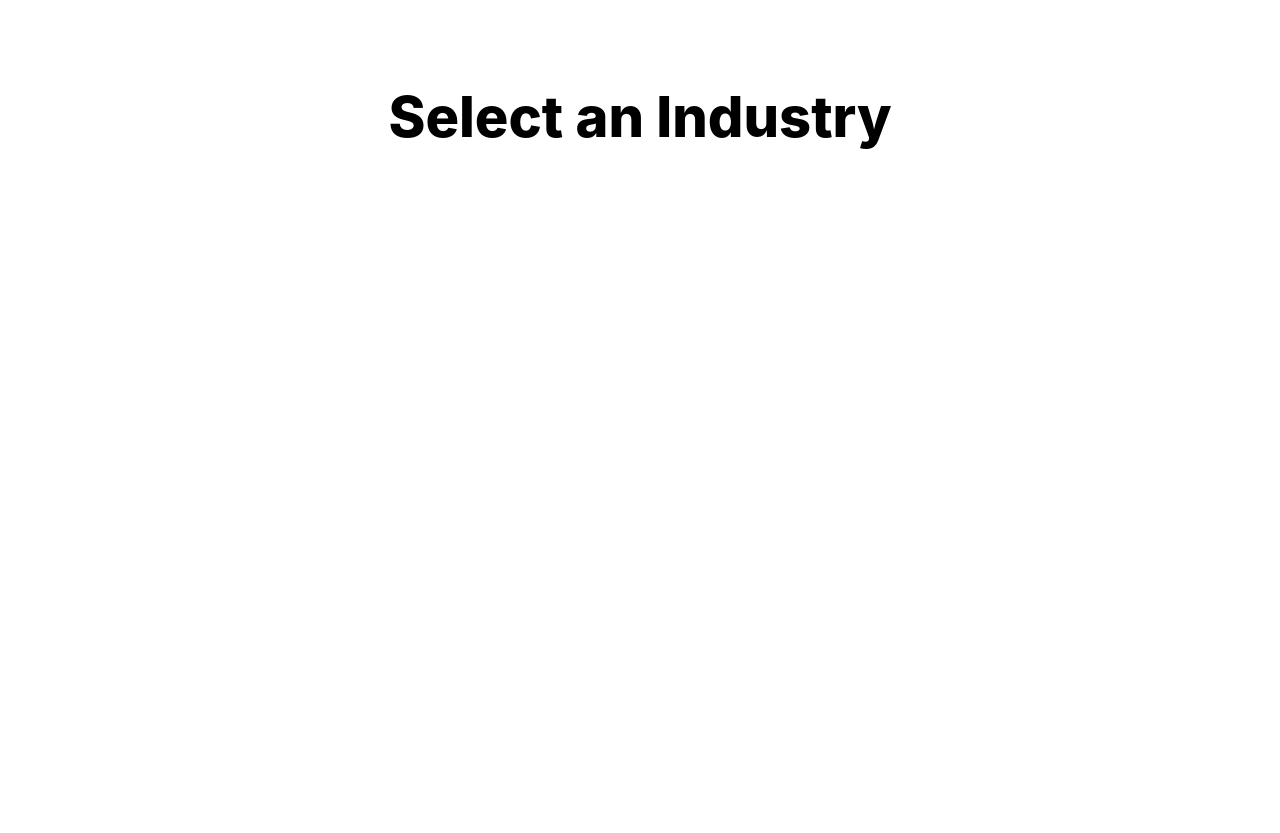
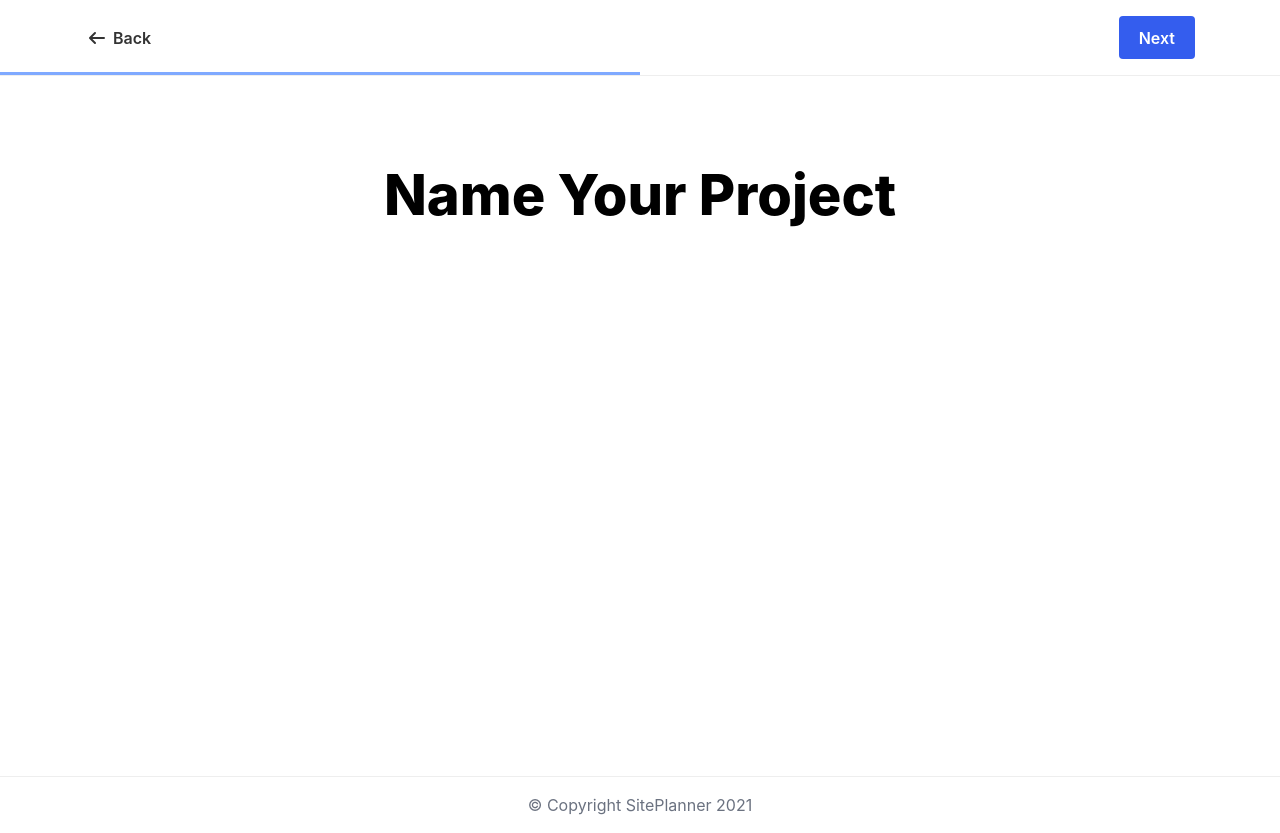
Before and after one commit to oneims/site-planner, a Next.js app in the folder frontend/: page /project-wizard/step-two in a window 1280 px wide. Before the commit the page ends 800 px from the top, so only its background shows below. Built offline with nearby package versions, Linux system fonts and the light colour scheme.

Commit message:
progressbar for project wizard

```diff
--- a/frontend/components/app/base/WizardHeader.js
+++ b/frontend/components/app/base/WizardHeader.js
@@ -9,10 +9,11 @@ import {
 
 import { StyledButton, StyledLinkButton } from "@/components/styledComponents/StyledElements";
 
-const WizardHeader = () => {
+const WizardHeader = (props) => {
+  const { currentStep } = props;
   return (
     <>
-      <StyledHeader className="step step__one">
+      <StyledHeader className={`step step__${currentStep}`}>
         <Container>
           <StyledHeaderWrapper>
             <StyledHeaderColumn>
@@ -29,7 +30,7 @@ const WizardHeader = () => {
               </Link>
             </StyledHeaderColumn>
             <StyledHeaderColumn>
-              <Link href="/get-started">
+              <Link href="/project-wizard/step-two">
                 <StyledButton themeStyle="primary">Next</StyledButton>
               </Link>
             </StyledHeaderColumn>
--- a/frontend/components/app/base/WizardLayout.js
+++ b/frontend/components/app/base/WizardLayout.js
@@ -11,10 +11,10 @@ const StyledMain = styled.main`
 
 export class WizardLayout extends Component {
   render() {
-    const { children } = this.props;
+    const { currentStep, children } = this.props;
     return (
       <>
-        <WizardHeader />
+        <WizardHeader currentStep={currentStep} />
         <StyledMain>{children}</StyledMain>
         <WizardFooter />
       </>
--- a/frontend/components/app/providers/ProjectWizardProvider.js
+++ b/frontend/components/app/providers/ProjectWizardProvider.js
@@ -5,12 +5,9 @@ class ProjectWizardProvider extends Component {
     currentStep: "",
   };
 
-  updateHeaderState = (newStep, newBackDestination, newNextDestination, newButtonText) => {
+  updateHeaderState = (newStep) => {
     this.setState({
       currentStep: newStep,
-      backDestination: newBackDestination,
-      nextDestination: newNextDestination,
-      nextButtonText: newButtonText,
     });
   };
 
--- a/frontend/pages/project-wizard/step-two.js
+++ b/frontend/pages/project-wizard/step-two.js
@@ -1,24 +1,31 @@
-import React, { useEffect, useContext, useState } from "react";
+import React, { Component } from "react";
 import WizardLayout from "@/components/app/base/WizardLayout";
 import { Container } from "react-bootstrap";
 import { StyledSection, StyledContentBox } from "@/components/styledComponents/StyledWrappers";
 import { StyledHeadingOne } from "@/components/styledComponents/StyledTypography";
 
-const ProjectWizardStepTwo = (props) => {
-  useEffect(() => {
-    console.log(props);
-  });
+class ProjectWizardStepTwo extends Component {
+  componentDidMount = () => {
+    this.props.updateHeaderState("two");
+  };
+
+  render() {
+    const { currentStep } = this.props;
+
     return (
       <>
+        <WizardLayout currentStep={currentStep}>
           <StyledSection>
             <Container>
               <StyledContentBox maxWidth="800" className="text-center mx-auto">
-            <StyledHeadingOne>Select an Industry</StyledHeadingOne>
+                <StyledHeadingOne>Name Your Project</StyledHeadingOne>
               </StyledContentBox>
             </Container>
           </StyledSection>
+        </WizardLayout>
       </>
     );
-};
+  }
+}
 
 export default ProjectWizardStepTwo;
```
Also changed, not shown: frontend/pages/project-wizard/step-one.js (+6 -2 lines). Lines whose indentation alone changed are shown as unchanged.
